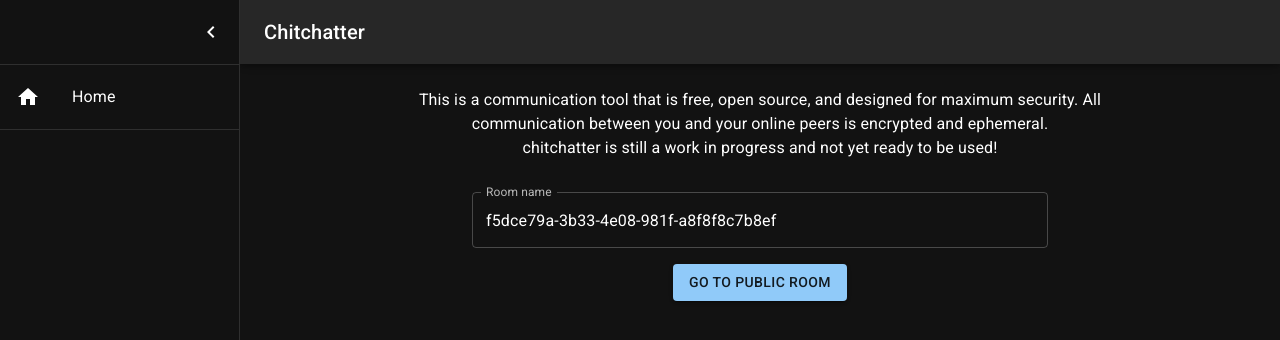
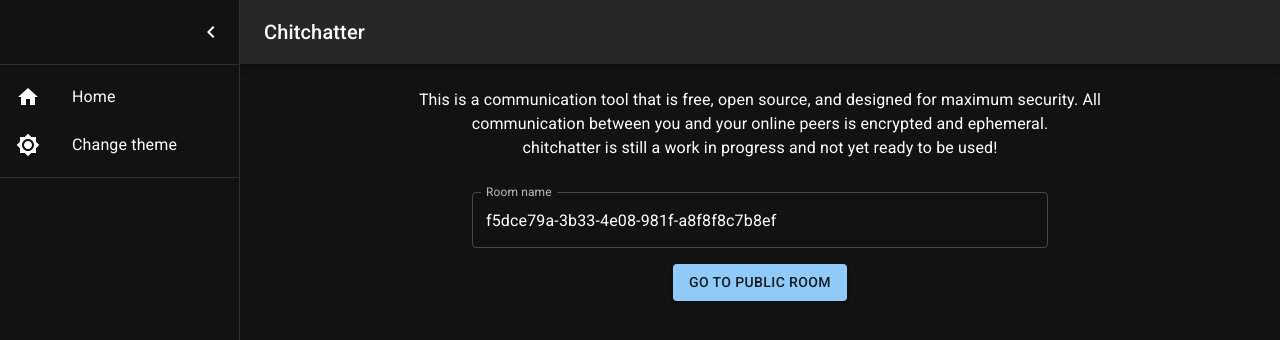
Before and after one commit to jscoott/chitchatter, a React (Create React App) app: page / in a window 1280 px wide. Both pictures are taken after a click on the button "Open menu". Shown: the top 340 px of the page. Built offline with nearby package versions, Linux system fonts and the light colour scheme.

Commit message:
feat: implement theme toggling

```diff
--- a/src/components/ChatTranscript/ChatTranscript.tsx
+++ b/src/components/ChatTranscript/ChatTranscript.tsx
@@ -40,7 +40,15 @@ export const ChatTranscript = ({
   }, [messageLog.length])
 
   return (
-    <Box ref={boxRef} className={cx('ChatTranscript flex flex-col', className)}>
+    <Box
+      ref={boxRef}
+      className={cx('ChatTranscript', className)}
+      sx={theme => ({
+        display: 'flex',
+        flexDirection: 'column',
+        paddingTop: theme.spacing(1),
+      })}
+    >
       {messageLog.map(message => {
         return (
           // This wrapper div is necessary for accurate layout calculations
--- a/src/components/Message/Message.tsx
+++ b/src/components/Message/Message.tsx
@@ -62,9 +62,9 @@ export const Message = ({ message, userId }: MessageProps) => {
   if (message.authorId === userId) {
     backgroundColor = isMessageReceived(message)
       ? 'primary.dark'
-      : 'primary.main'
+      : 'primary.light'
   } else {
-    backgroundColor = 'grey.700'
+    backgroundColor = 'secondary.light'
   }
 
   return (
@@ -72,7 +72,6 @@ export const Message = ({ message, userId }: MessageProps) => {
       <Typography
         variant="caption"
         display="block"
-        color="grey.400"
         sx={{
           textAlign: message.authorId === userId ? 'right' : 'left',
         }}
@@ -81,6 +80,7 @@ export const Message = ({ message, userId }: MessageProps) => {
       </Typography>
       <Box
         sx={{
+          color: 'primary.contrastText',
           backgroundColor,
           margin: 0.5,
           padding: '0.5em 0.75em',
--- a/src/components/Shell/Shell.tsx
+++ b/src/components/Shell/Shell.tsx
@@ -9,9 +9,8 @@ import {
 } from 'react'
 import { Link } from 'react-router-dom'
 import CssBaseline from '@mui/material/CssBaseline'
-import { styled, useTheme } from '@mui/material/styles'
 import MuiAppBar, { AppBarProps as MuiAppBarProps } from '@mui/material/AppBar'
-import { ThemeProvider, createTheme } from '@mui/material/styles'
+import { ThemeProvider, createTheme, styled } from '@mui/material/styles'
 import Drawer from '@mui/material/Drawer'
 import Toolbar from '@mui/material/Toolbar'
 import Box from '@mui/material/Box'
@@ -31,6 +30,8 @@ import ListItemButton from '@mui/material/ListItemButton'
 import ListItemIcon from '@mui/material/ListItemIcon'
 import ListItemText from '@mui/material/ListItemText'
 import Home from '@mui/icons-material/Home'
+import Brightness4Icon from '@mui/icons-material/Brightness4'
+import Brightness7Icon from '@mui/icons-material/Brightness7'
 
 import { ShellContext } from 'ShellContext'
 import { AlertOptions } from 'models/shell'
@@ -96,14 +97,7 @@ const DrawerHeader = styled('div')(({ theme }) => ({
   justifyContent: 'flex-end',
 }))
 
-const darkTheme = createTheme({
-  palette: {
-    mode: 'dark',
-  },
-})
-
 export const Shell = ({ children }: ShellProps) => {
-  const theme = useTheme()
   const [isAlertShowing, setIsAlertShowing] = useState(false)
   const [isDrawerOpen, setIsDrawerOpen] = useState(false)
   const [doShowPeers, setDoShowPeers] = useState(false)
@@ -131,6 +125,22 @@ export const Shell = ({ children }: ShellProps) => {
     [numberOfPeers, setDoShowPeers, setNumberOfPeers, setTitle, showAlert]
   )
 
+  const [mode, setMode] = useState<'light' | 'dark'>('dark')
+
+  const handleColorModeToggleClick = () => {
+    setMode(prevMode => (prevMode === 'light' ? 'dark' : 'light'))
+  }
+
+  const theme = useMemo(
+    () =>
+      createTheme({
+        palette: {
+          mode,
+        },
+      }),
+    [mode]
+  )
+
   const handleAlertClose = (
     _event?: SyntheticEvent | Event,
     reason?: string
@@ -156,7 +166,7 @@ export const Shell = ({ children }: ShellProps) => {
 
   return (
     <ShellContext.Provider value={shellContextValue}>
-      <ThemeProvider theme={darkTheme}>
+      <ThemeProvider theme={theme}>
         <CssBaseline />
         <Box
           className="Chitchatter"
@@ -248,6 +258,18 @@ export const Shell = ({ children }: ShellProps) => {
                   </ListItemButton>
                 </ListItem>
               </Link>
+              <ListItem disablePadding>
+                <ListItemButton onClick={handleColorModeToggleClick}>
+                  <ListItemIcon>
+                    {theme.palette.mode === 'dark' ? (
+                      <Brightness7Icon />
+                    ) : (
+                      <Brightness4Icon />
+                    )}
+                  </ListItemIcon>
+                  <ListItemText primary="Change theme" />
+                </ListItemButton>
+              </ListItem>
             </List>
             <Divider />
           </Drawer>
```
